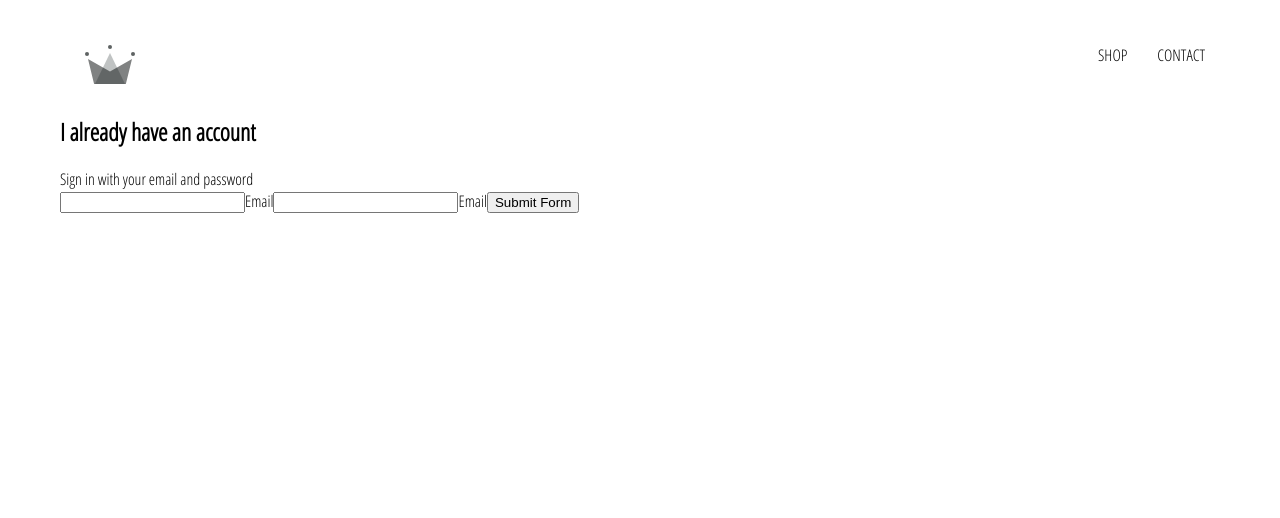
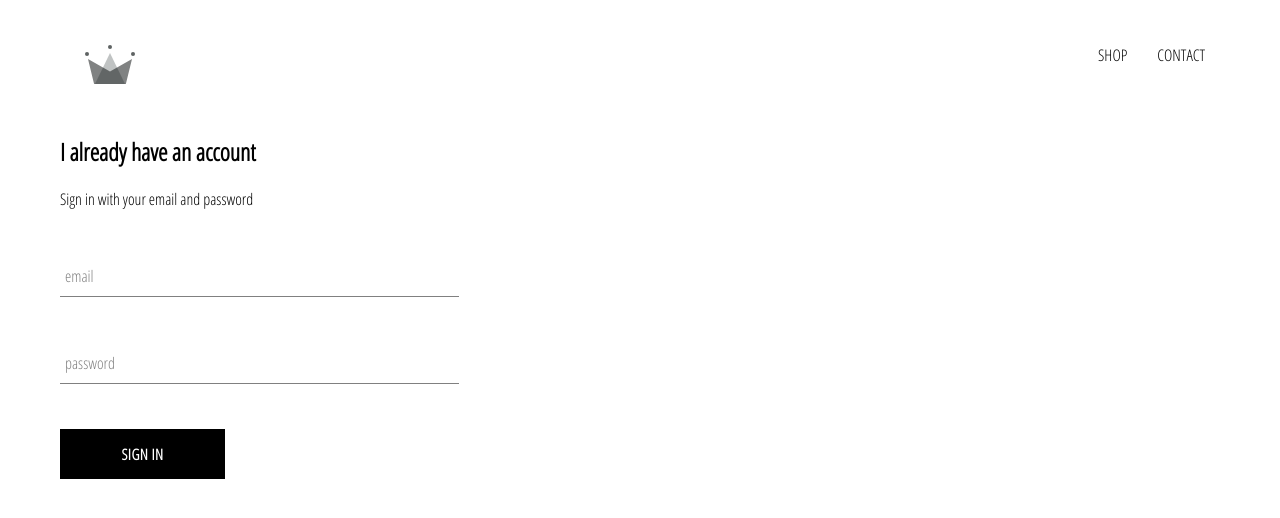
Before and after one commit to t0scale/crwn-clothing, a React (Create React App) app: page /signin in a window 1280 px wide. Shown: the top 518 px of the page. Built offline with nearby package versions, Linux system fonts and the light colour scheme.

Commit message:
finished inputform components with styling

```diff
--- /dev/null
+++ b/src/components/custom-button/custom-button.component.jsx
@@ -0,0 +1,11 @@
+import React from 'react';
+
+import './custom-button.styles.scss';
+
+const CustomButton = ({children, ...otherProps}) => (
+  <button className="custom-button" {...otherProps}>
+    {children}
+  </button>
+)
+
+export default CustomButton;
--- /dev/null
+++ b/src/components/custom-button/custom-button.styles.scss
@@ -0,0 +1,22 @@
+.custom-button {
+  min-width: 165px;
+  width: auto;
+  height: 50px;
+  letter-spacing: 0.5px;
+  line-height: 50px;
+  padding: 0 35px 0 35px;
+  font-size: 15px;
+  background-color: black;
+  color: white;
+  text-transform: uppercase;
+  font-family: 'Open Sans Condensed';
+  font-weight: bolder;
+  border: none;
+  cursor: pointer;
+
+  &:hover {
+    background-color: white;
+    color: black;
+    border: 1px solid black;
+  }
+}
--- /dev/null
+++ b/src/components/form-input/form-input.component.jsx
@@ -0,0 +1,18 @@
+import React from 'react';
+
+import './form-input.styles.scss';
+
+const FormInput = ({handleChange, label, ...otherProps}) => (
+    <div className='group'>
+      <input className='form-input' onChange={handleChange} {...otherProps} />
+      {
+        label ?
+        (<label className={`${otherProps.value.length ? 'shrink' : ''} form-input-label `}>
+          {label}
+        </label>)
+        :null
+      }
+    </div>
+)
+
+export default FormInput;
--- /dev/null
+++ b/src/components/form-input/form-input.styles.scss
@@ -0,0 +1,54 @@
+$sub-color: grey;
+$main-color: black;
+
+@mixin shrinkLabel {
+  top: -14px;
+  font-size: 12px;
+  color: $main-color;
+}
+
+.group {
+  position: relative;
+  margin: 45px 0;
+
+  .form-input {
+    background: none;
+    background-color: white;
+    color: $sub-color;
+    font-size: 18px;
+    padding: 10px 10px 10px 5px;
+    display: block;
+    width: 100%;
+    border: none;
+    border-radius: 0;
+    border-bottom: 1px solid $sub-color;
+    margin: 25px 0;
+
+    &:focus {
+      outline: none;
+    }
+
+    &:focus ~ .form-input-label {
+      @include shrinkLabel();
+    }
+  }
+
+  input[type='password'] {
+    letter-spacing: 0.3em;
+  }
+
+  .form-input-label {
+    color: $sub-color;
+    font-size: 16px;
+    font-weight: normal;
+    position: absolute;
+    pointer-events: none;
+    left: 5px;
+    top: 10px;
+    transition: 300ms ease all;
+
+    &.shrink {
+      @include shrinkLabel();
+    }
+  }
+}
--- a/src/components/sign-in/sign-in.component.jsx
+++ b/src/components/sign-in/sign-in.component.jsx
@@ -1,4 +1,7 @@
 import React, { useState } from 'react';
+
+import FormInput from '../form-input/form-input.component';
+import CustomButton from '../custom-button/custom-button.component';
 
 import './sign-in.styles.scss';
 
@@ -34,13 +37,21 @@
     <span>Sign in with your email and password</span>
 
     <form onSubmit={handleSubmit}>
-      <input name='email' type='email' value={creds.email} onChange={handleChange} required/>
-      <label>Email</label>
+      <FormInput
+        name='email'
+        type='email'
+        value={creds.email}
+        handleChange={handleChange}
+        label="email"
+        required/>
 
-      <input name='password' type='password' value={creds.password} onChange={handleChange} required/>
-      <label>Email</label>
 
-      <input type='submit' value='Submit Form' />
+      <FormInput name='password' type='password' value={creds.password} handleChange={handleChange} label="password" required/>
+
+
+      <CustomButton type='submit' value='Submit Form'>
+        SIGN IN
+      </CustomButton>
     </form>
 
   </div>
--- a/src/components/sign-in/sign-in.styles.scss
+++ b/src/components/sign-in/sign-in.styles.scss
@@ -0,0 +1,11 @@
+.sign-in {
+  width: 30vw;
+  display: flex;
+  flex-direction: column;
+
+  .title {
+    margin: 10px 0px;
+  }
+
+
+}
```
